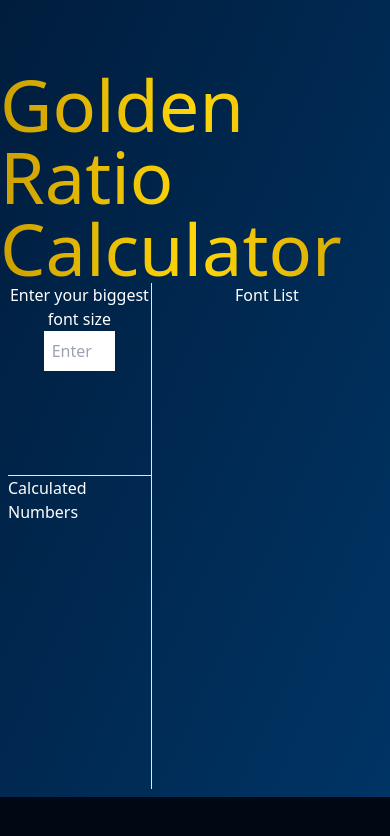
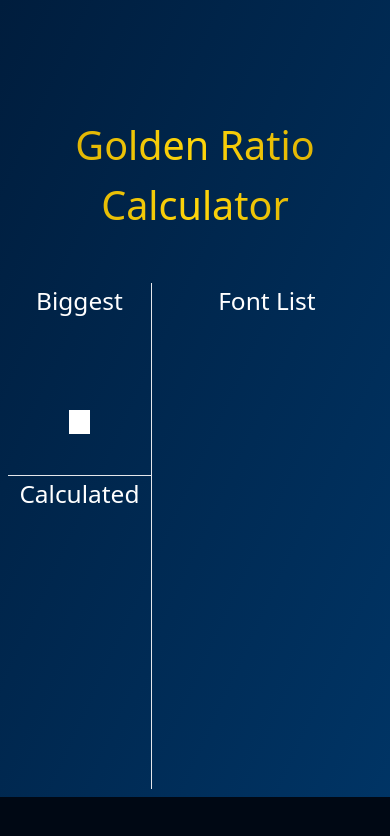
Before and after one commit to tomasesquivelgc/Golden-ratio-fonts, a React (Vite) app: page / in a window 390 px wide. Shown: the top 836 px of the page. Built offline with nearby package versions, Linux system fonts and the light colour scheme.

Commit message:
implemented new font sizing according to golden ratio.

```diff
--- a/src/components/Calculator/FontList.jsx
+++ b/src/components/Calculator/FontList.jsx
@@ -3,7 +3,7 @@ import PropTypes from 'prop-types';
 function FontList({ biggestNumber, calculatedNumbers }) {
   return (
     <div className="w-gr1 h-full overflow-auto text-center border-l">
-      <h2>Font List</h2>
+      <h2 className="text-gr3 md:text-gr2">Font List</h2>
       <ul>
         <li style={{ fontSize: biggestNumber }}>
           Font Size
--- a/src/components/Calculator/Index.jsx
+++ b/src/components/Calculator/Index.jsx
@@ -12,7 +12,7 @@ function Calculator() {
       const numbers = [];
       let currentNumber = input;
 
-      for (let i = 0; i < 5; i += 1) {
+      for (let i = 0; i < 4; i += 1) {
         currentNumber /= 1.618;
         // Round the current number to two decimal places
         numbers.push(parseFloat(currentNumber.toFixed(2)));
--- a/src/components/Calculator/NumberList.jsx
+++ b/src/components/Calculator/NumberList.jsx
@@ -3,10 +3,10 @@ import PropTypes from 'prop-types';
 function NumberList({ calculatedNumbers }) {
   return (
     <div className="w-full h-gr1 items-center flex flex-col">
-      <h2>Calculated Numbers</h2>
-      <ul>
+      <h2 className="text-gr3 md:text-gr2">Calculated</h2>
+      <ul className=' overflow-y-scroll w-gr2 text-center'>
         {calculatedNumbers.map((number) => (
-          <li key={number}>{number}</li>
+          <li className='text-gr4 md:text-gr3' key={number}>{number}</li>
         ))}
       </ul>
     </div>
--- a/src/components/Calculator/UserInput.jsx
+++ b/src/components/Calculator/UserInput.jsx
@@ -2,13 +2,12 @@ import PropTypes from 'prop-types';
 
 function UserInput({ calculateFonts }) {
   return (
-    <div className="w-full h-gr2 flex flex-col items-center border-b">
-      <h2 className="text-center">Enter your biggest font size</h2>
+    <div className="w-full h-gr2 flex flex-col items-center border-b text-center">
+      <h2 className="text-gr3 md:text-gr2 h-gr1 w-gr1">Biggest</h2>
       <input
         type="number"
         onChange={(e) => calculateFonts(parseInt(e.target.value, 10))}
-        placeholder="Enter your biggest font size"
-        className="p-2 w-1/2 text-black"
+        className=" w-gr4 text-black m-2"
       />
     </div>
   );
--- a/src/components/Title.jsx
+++ b/src/components/Title.jsx
@@ -1,6 +1,6 @@
 const Title = () => (
   <div className="w-full h-gr3 flex justify-center items-center">
-    <h1 className="text-7xl bg-gradient-to-r from-mikadoYellow via-gold to-mikadoYellow inline-block text-transparent bg-clip-text">Golden Ratio Calculator</h1>
+    <h1 className="text-center text-gr2 md:text-gr1 bg-gradient-to-r from-mikadoYellow via-gold to-mikadoYellow inline-block text-transparent bg-clip-text">Golden Ratio Calculator</h1>
   </div>
 );
 
--- a/tailwind.config.js
+++ b/tailwind.config.js
@@ -5,6 +5,13 @@ export default {
     './src/**/*.{js,ts,jsx,tsx}',
   ],
   theme: {
+    fontSize: {
+      gr1: '4.5rem',
+      gr2: '2.47rem',
+      gr3: '1.53rem',
+      gr4: '0.94rem',
+      gr5: '1.02vw'
+    },
     extend: {
       width: {
         gr1: '61.8%',
@@ -35,9 +42,6 @@ export default {
         richBlack: '#000814',
         oxfordBlue: '#001D3D',
       },
-      backgroundImage: {
-        metalTexture: 'url(public/metal-texture.png)',
-      },
     },
   },
   plugins: [],
```
